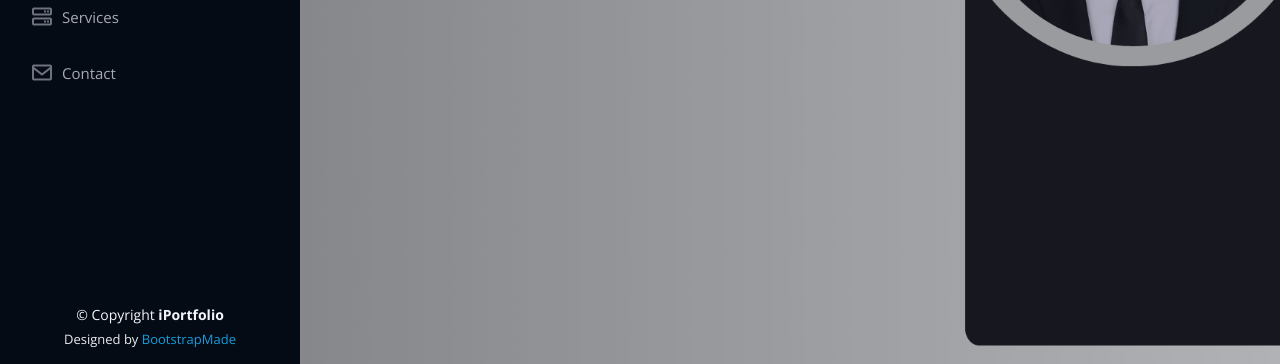
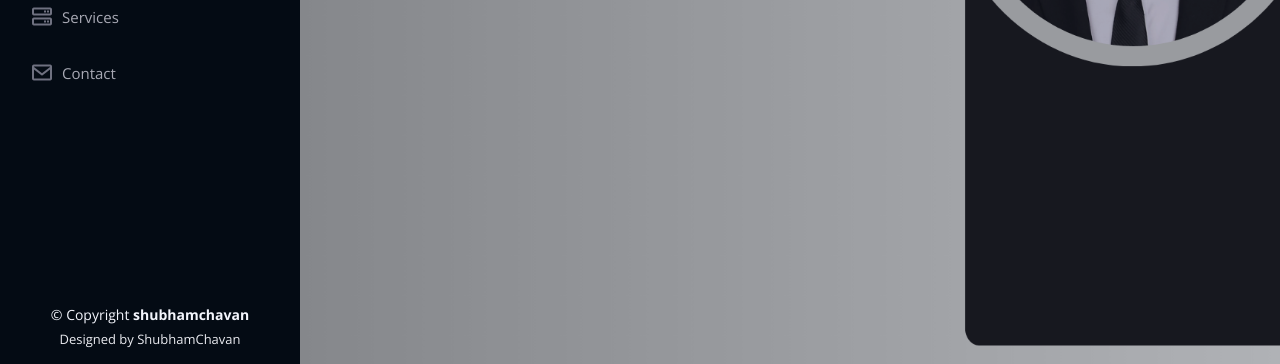
Before and after one commit to ShubhamSC-23/portfolio, a plain HTML site: page index.html in a window 1280 px wide. Shown: the part 436-800 px from the top of the page. Drawn offline with nearby package versions, Linux system fonts and the light colour scheme.

Commit message:
Update index.html

```diff
--- a/index.html
+++ b/index.html
@@ -665,14 +665,14 @@
   <footer id="footer">
     <div class="container">
       <div class="copyright">
-        &copy; Copyright <strong><span>iPortfolio</span></strong>
+        &copy; Copyright <strong><span>shubhamchavan</span></strong>
       </div>
       <div class="credits">
         <!-- All the links in the footer should remain intact. -->
         <!-- You can delete the links only if you purchased the pro version. -->
         <!-- Licensing information: https://bootstrapmade.com/license/ -->
         <!-- Purchase the pro version with working PHP/AJAX contact form: https://bootstrapmade.com/iportfolio-bootstrap-portfolio-websites-template/ -->
-        Designed by <a href="https://bootstrapmade.com/">BootstrapMade</a>
+        Designed by ShubhamChavan
       </div>
     </div>
   </footer><!-- End  Footer -->
```
